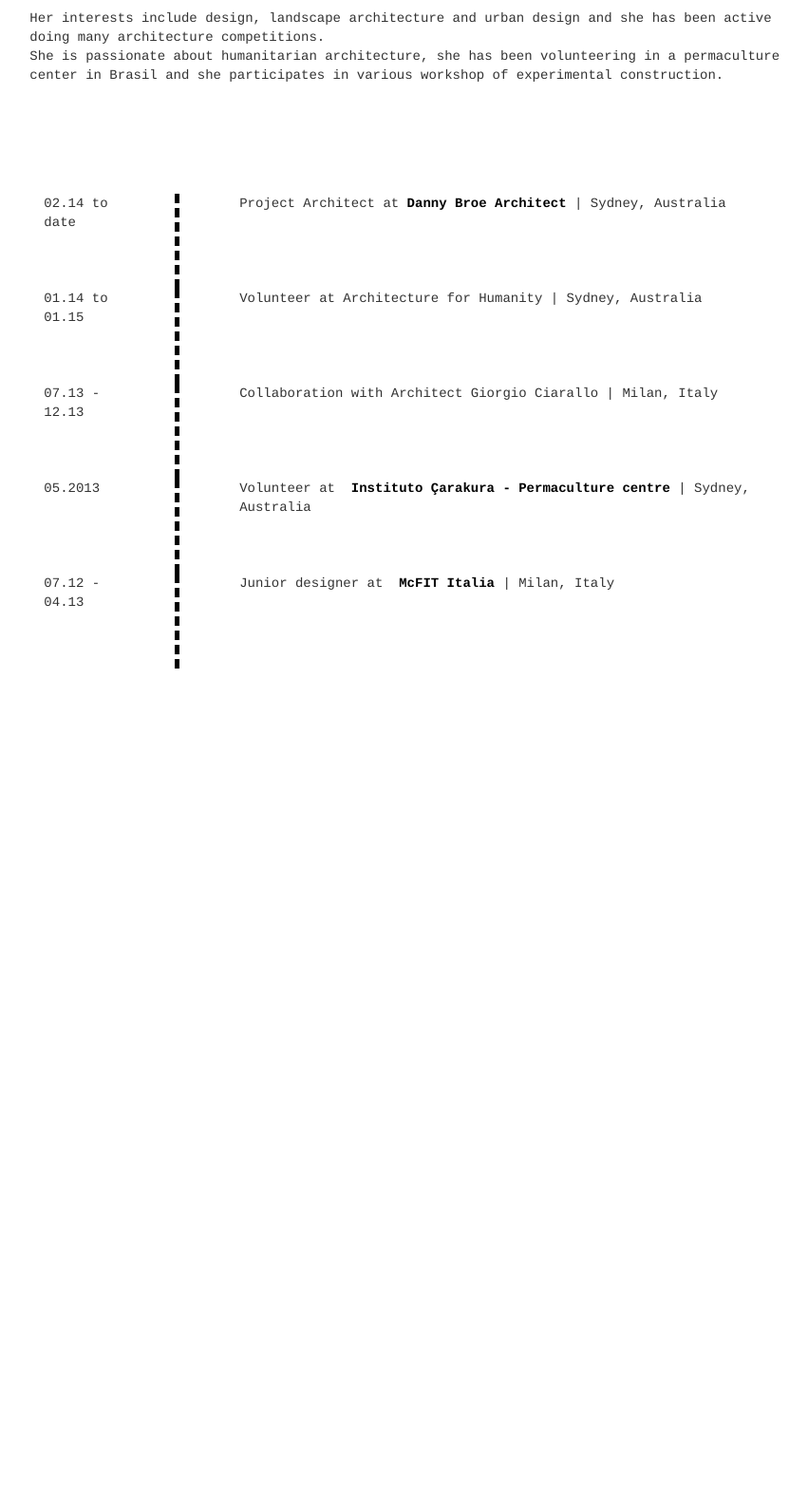
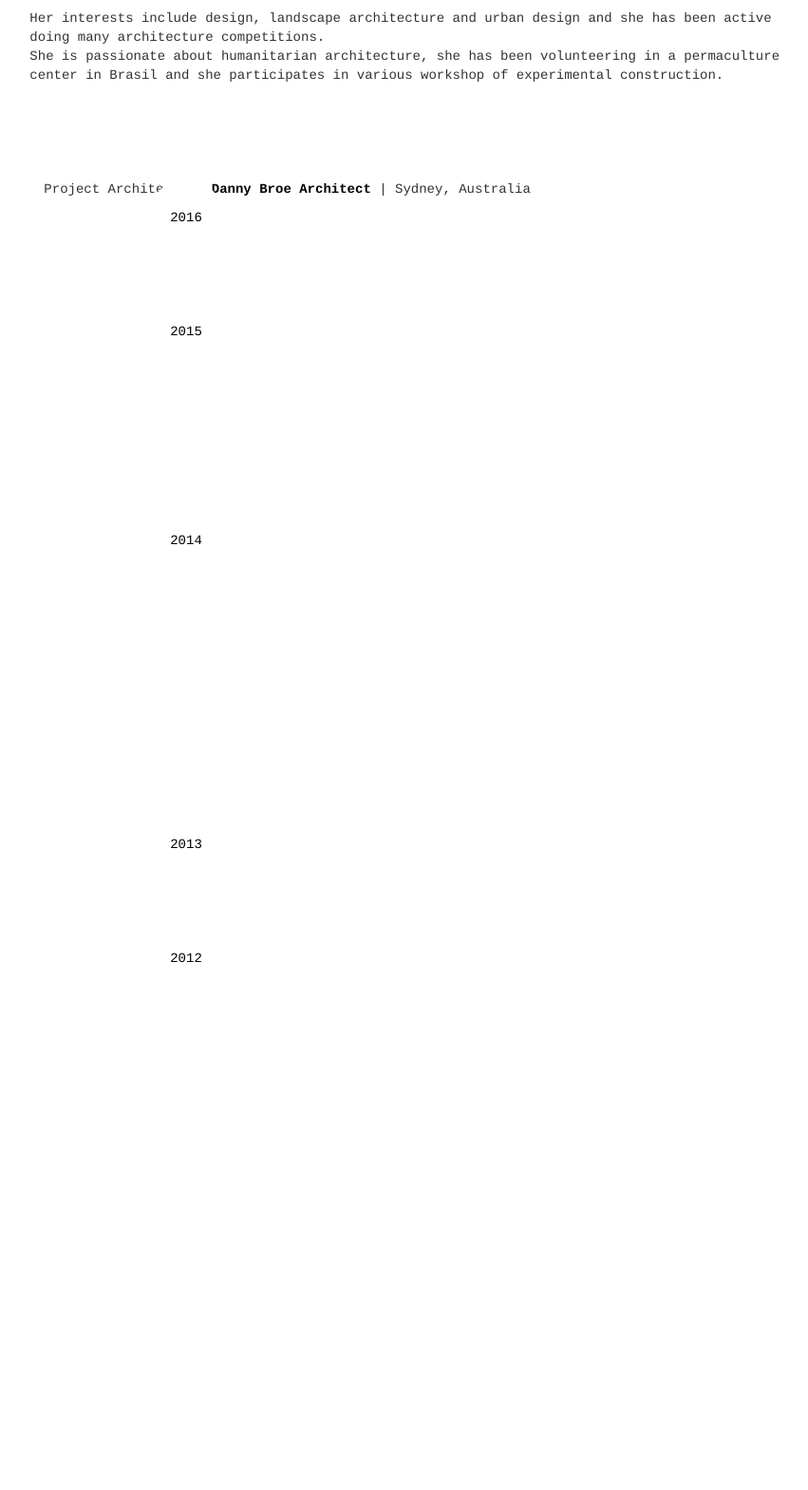
Before and after one commit to fedetaglia/serenavaccari, a Rails app: template app/views/pages/about.html.slim in a window 1280 px wide. Shown: the part 342-1911 px from the top of the page at 95% size, without its empty margins (197-1048 px from the left). Before the commit the page ends 1046 px from the top, so only its background shows below. Run offline with Rails 7, Linux system fonts and the light colour scheme; the template is opened without the code that fills it, so the values that code supplies are empty; style sheets or scripts are compiled from the project's sources; parts of the project's set-up code (start-up, migrations or seed data) failed here and were passed over; some libraries are stand-ins or nearby versions.

Commit message:
wip timeline

```diff
--- a/app/assets/stylesheets/history.css.scss
+++ b/app/assets/stylesheets/history.css.scss
@@ -1,6 +1,33 @@
 .history {
+  height: 1300px;
+  .line-image {
+    position: absolute;
+    left: 20%;
+    top: -10px;
+    bottom: 0px;
+  }
+
+  .years {
+    background-color: white;
+    color: black;
+    height: 80px;
+    width: 80px;
+    border-radius: 40px;
+    left: calc(20% - 40px);
+    text-align: center;
+    line-height: 80px;
+    position: absolute;
+  }
+
   .history-line {
-    min-height: 100px;
+    margin-top: 20px;
+    height: 100px;
+    &.double {
+      height: 200px;
+    }
+    &.triple {
+      height: 300px;
+    }
   }
   .separator {
     height: 100%;
@@ -14,4 +41,5 @@
     display:inline-block;
     border-left: 5px dashed black;
   }
+
 }
--- a/app/views/layouts/application.html.slim
+++ b/app/views/layouts/application.html.slim
@@ -4,6 +4,8 @@ html
     meta content=("text/html; charset=UTF-8") http-equiv="Content-Type"
     title Serena Vaccari
     meta name="description" content="Serena Vaccari. Architect. Personal Website."
+    = favicon_link_tag 'icon.ico'
+
     = stylesheet_link_tag    "application", media: "all", "data-turbolinks-track" => true
     = javascript_include_tag "application", media: 'all'
     link href="http://fonts.googleapis.com/css?family=Lato:100,300,400,700,900" rel="stylesheet" type="text/css"
--- a/app/views/pages/_history.html.slim
+++ b/app/views/pages/_history.html.slim
@@ -1,51 +1,65 @@
 .history
-  .row.history-line
-    .col-md-2.years
-      | 02.14 to date
-    .col-md-1.separator
-      .dotted &nbsp;
-    .col-md-9
+  / = image_tag 'line.png', class: 'line-image'
+  .line-image
+  .history-line
+    .years
+      | 2016
+    .description
       | Project Architect at&nbsp;
       b
         = link_to "Danny Broe Architect", 'http://www.dannybroearchitect.com', class: 'black-link', target: '_blank'
       |  | Sydney, Australia
 
-  .row.history-line
-    .col-md-2
-      | 01.14 to 01.15
-    .col-md-1.separator
-      .dotted &nbsp;
-    .col-md-9
-      | Volunteer at Architecture for Humanity
-      |  | Sydney, Australia
+  .history-line.double
+    .years
+      | 2015
 
-  .row.history-line
-    .col-md-2
-      | 07.13 - 12.13
-    .col-md-1.separator
-      .dotted &nbsp;
-    .col-md-9
-      | Collaboration with Architect Giorgio Ciarallo
-      |  | Milan, Italy
+  .history-line.triple
+    .years
+      | 2014
 
-  .row.history-line
-    .col-md-2.years
-      | 05.2013
-    .col-md-1.separator
-      .dotted &nbsp;
-    .col-md-9
-      | Volunteer at &nbsp;
-      b
-        = link_to "Instituto Çarakura - Permaculture centre ", 'http://www.institutocarakura.org.br', class: 'black-link', target: '_blank'
-      |  | Sydney, Australia
+  .history-line
+    .years
+      | 2013
+  .history-line
+    .years
+      | 2012
+  / .row.history-line
+  /   .col-md-2
+  /     | 01.14 to 01.15
+  /   .col-md-1.separator
+  /     .dotted &nbsp;
+  /   .col-md-9
+  /     | Volunteer at Architecture for Humanity
+  /     |  | Sydney, Australia
 
-  .row.history-line
-    .col-md-2.years
-      | 07.12 - 04.13
-    .col-md-1.separator
-      .dotted &nbsp;
-    .col-md-9
-      | Junior designer at &nbsp;
-      b
-        = link_to "McFIT Italia", 'http://www.mcfit.com', class: 'black-link', target: '_blank'
-      |  |  Milan, Italy
+  / .row.history-line
+  /   .col-md-2
+  /     | 07.13 - 12.13
+  /   .col-md-1.separator
+  /     .dotted &nbsp;
+  /   .col-md-9
+  /     | Collaboration with Architect Giorgio Ciarallo
+  /     |  | Milan, Italy
+
+  / .row.history-line
+  /   .col-md-2.years
+  /     | 05.2013
+  /   .col-md-1.separator
+  /     .dotted &nbsp;
+  /   .col-md-9
+  /     | Volunteer at &nbsp;
+  /     b
+  /       = link_to "Instituto Çarakura - Permaculture centre ", 'http://www.institutocarakura.org.br', class: 'black-link', target: '_blank'
+  /     |  | Sydney, Australia
+
+  / .row.history-line
+  /   .col-md-2.years
+  /     | 07.12 - 04.13
+  /   .col-md-1.separator
+  /     .dotted &nbsp;
+  /   .col-md-9
+  /     | Junior designer at &nbsp;
+  /     b
+  /       = link_to "McFIT Italia", 'http://www.mcfit.com', class: 'black-link', target: '_blank'
+  /     |  |  Milan, Italy
--- a/app/views/pages/about.html.slim
+++ b/app/views/pages/about.html.slim
@@ -15,5 +15,5 @@
 
   .col-md-12
     .about-container
-      #aboutme.section
+      #aboutme
         = render partial: 'history'
```
Also changed, not shown: app/assets/images/icon.ico (added), app/assets/images/line.png (added), 3 other files.
